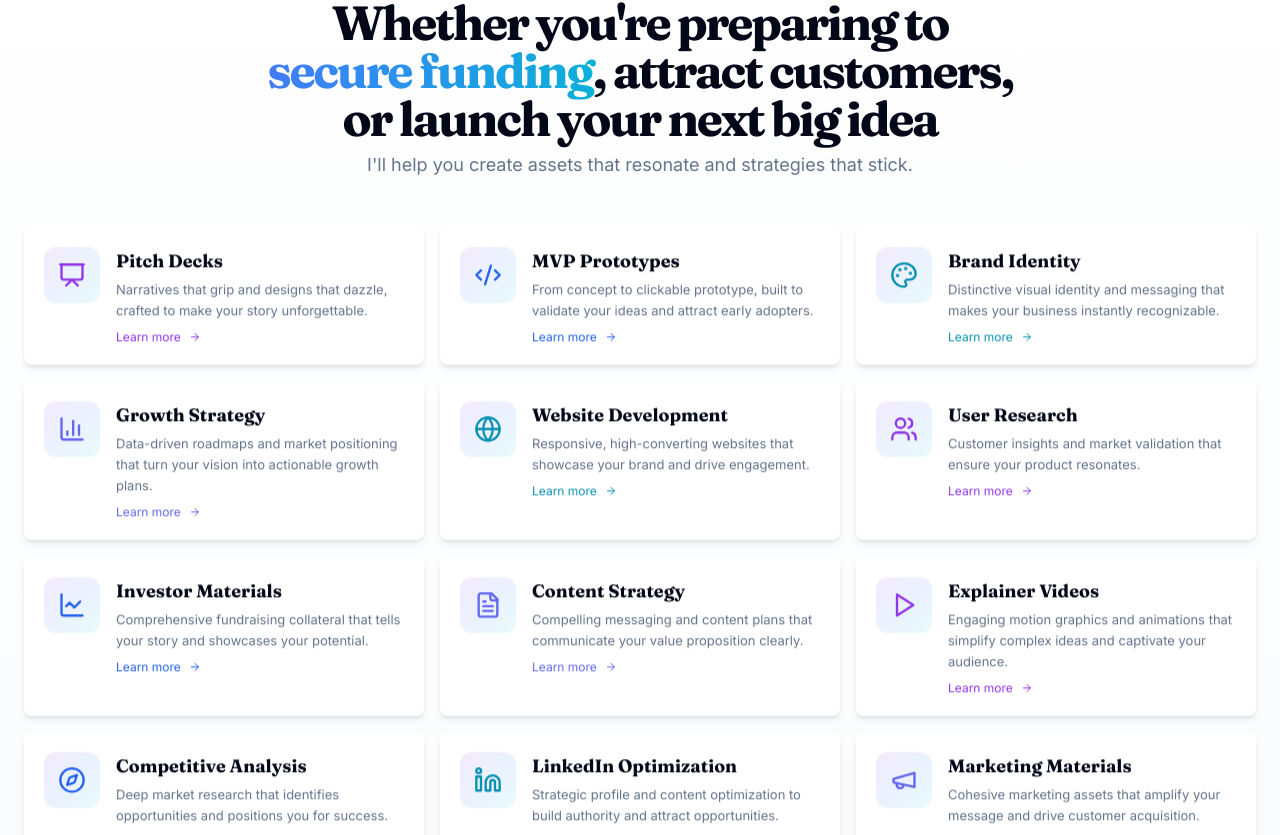
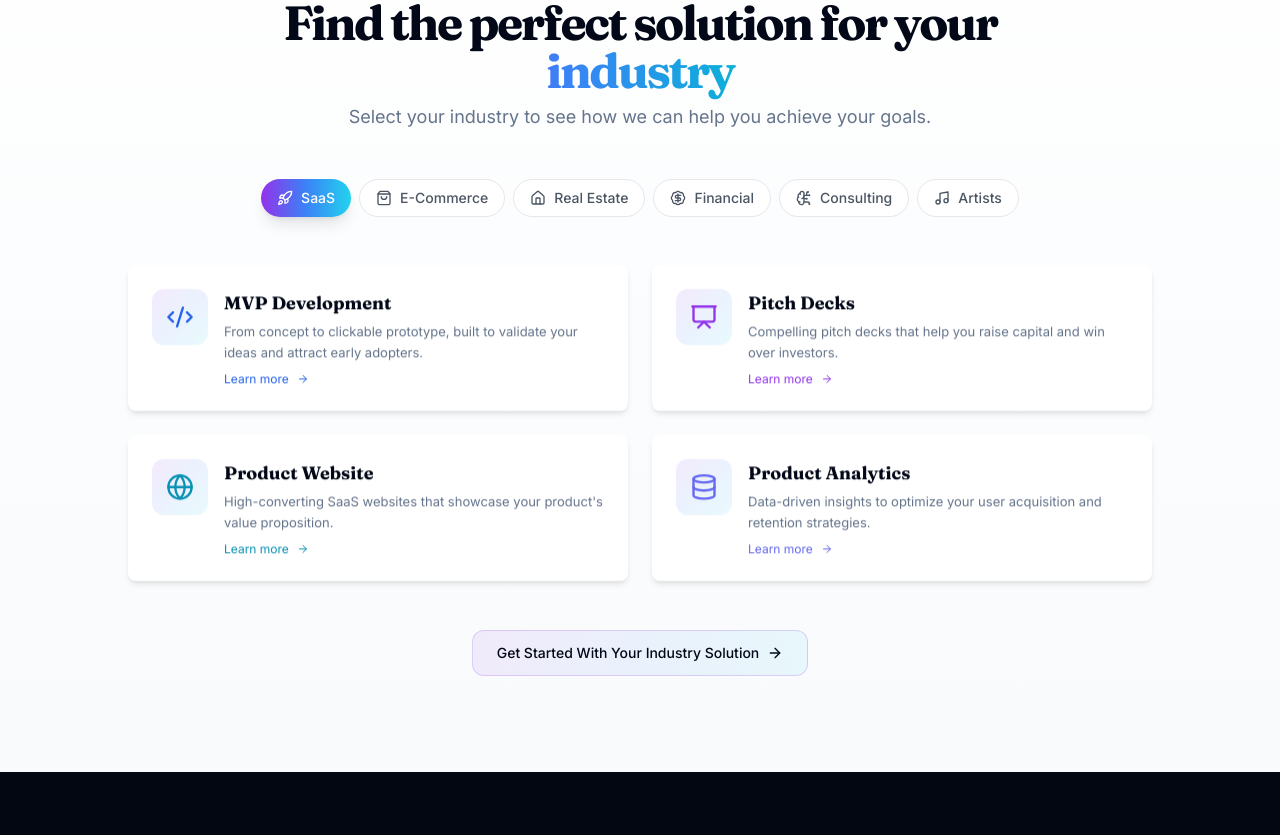
Before and after one commit to bsegev/nextstage-3.0, a Next.js app: page / in a window 1280 px wide. Shown: the part 2858-3693 px from the top of the page. Built offline with nearby package versions, Linux system fonts and the light colour scheme.

Commit message:
feat: restructure services by industry with tabbed navigation

```diff
--- a/app/components/services.tsx
+++ b/app/components/services.tsx
@@ -1,102 +1,209 @@
 "use client"
 
 import {
-  Presentation,
-  Users,
-  LineChart,
-  Globe,
-  ArrowRight,
-  Palette,
-  Code2,
-  FileText,
-  Play,
-  Compass,
-  Linkedin,
-  Megaphone,
-  BarChart3,
+  Presentation, Users, LineChart, Globe, ArrowRight, Palette,
+  Code2, FileText, Play, Compass, Linkedin, Megaphone,
+  Building2, ShoppingBag, Home, BadgeDollarSign, BrainCircuit, Music,
+  Briefcase, Rocket, BarChart3, PenTool, Video, Instagram,
+  MessageSquare, Target, Zap, Share2, Database, ShieldCheck
 } from "lucide-react"
 import Link from "next/link"
 import { motion } from "framer-motion"
 import { useInView } from "framer-motion"
-import { useRef } from "react"
+import { useRef, useState } from "react"
 
-const services = [
+const industries = [
   {
-    icon: Presentation,
-    title: "Pitch Decks",
-    description: "Narratives that grip and designs that dazzle, crafted to make your story unforgettable.",
-    color: "purple",
-  },
+    id: "saas",
+    label: "SaaS",
+    icon: Rocket,
+    services: [
       {
         icon: Code2,
-    title: "MVP Prototypes",
+        title: "MVP Development",
         description: "From concept to clickable prototype, built to validate your ideas and attract early adopters.",
         color: "blue",
       },
       {
-    icon: Palette,
-    title: "Brand Identity",
-    description: "Distinctive visual identity and messaging that makes your business instantly recognizable.",
+        icon: Presentation,
+        title: "Pitch Decks",
+        description: "Compelling pitch decks that help you raise capital and win over investors.",
+        color: "purple",
+      },
+      {
+        icon: Globe,
+        title: "Product Website",
+        description: "High-converting SaaS websites that showcase your product's value proposition.",
         color: "cyan",
       },
       {
-    icon: BarChart3,
-    title: "Growth Strategy",
-    description: "Data-driven roadmaps and market positioning that turn your vision into actionable growth plans.",
+        icon: Database,
+        title: "Product Analytics",
+        description: "Data-driven insights to optimize your user acquisition and retention strategies.",
         color: "indigo",
+      }
+    ]
   },
   {
+    id: "ecommerce",
+    label: "E-Commerce",
+    icon: ShoppingBag,
+    services: [
+      {
         icon: Globe,
-    title: "Website Development",
-    description: "Responsive, high-converting websites that showcase your brand and drive engagement.",
+        title: "Store Design",
+        description: "Beautiful, conversion-optimized online stores that drive sales.",
+        color: "purple",
+      },
+      {
+        icon: Target,
+        title: "Marketing Strategy",
+        description: "Customer acquisition and retention strategies that grow your brand.",
+        color: "blue",
+      },
+      {
+        icon: Instagram,
+        title: "Social Media",
+        description: "Engaging social content that builds brand awareness and drives traffic.",
         color: "cyan",
       },
       {
-    icon: Users,
-    title: "User Research",
-    description: "Customer insights and market validation that ensure your product resonates.",
+        icon: Share2,
+        title: "Email Marketing",
+        description: "Automated email campaigns that nurture leads and boost sales.",
+        color: "indigo",
+      }
+    ]
+  },
+  {
+    id: "real-estate",
+    label: "Real Estate",
+    icon: Home,
+    services: [
+      {
+        icon: Globe,
+        title: "Property Websites",
+        description: "Stunning property showcase websites that attract qualified buyers.",
         color: "purple",
       },
       {
-    icon: LineChart,
-    title: "Investor Materials",
-    description: "Comprehensive fundraising collateral that tells your story and showcases your potential.",
+        icon: Video,
+        title: "Virtual Tours",
+        description: "Immersive property tours that bring listings to life.",
         color: "blue",
       },
       {
-    icon: FileText,
-    title: "Content Strategy",
-    description: "Compelling messaging and content plans that communicate your value proposition clearly.",
-    color: "indigo",
+        icon: PenTool,
+        title: "Brand Identity",
+        description: "Professional branding that builds trust with clients.",
+        color: "cyan",
       },
       {
-    icon: Play,
-    title: "Explainer Videos",
-    description: "Engaging motion graphics and animations that simplify complex ideas and captivate your audience.",
+        icon: Linkedin,
+        title: "Agent Profiles",
+        description: "Optimized online presence to establish authority in your market.",
+        color: "indigo",
+      }
+    ]
+  },
+  {
+    id: "financial",
+    label: "Financial",
+    icon: BadgeDollarSign,
+    services: [
+      {
+        icon: ShieldCheck,
+        title: "Trust Building",
+        description: "Professional web presence that establishes credibility and authority.",
         color: "purple",
       },
       {
-    icon: Compass,
-    title: "Competitive Analysis",
-    description: "Deep market research that identifies opportunities and positions you for success.",
+        icon: Presentation,
+        title: "Client Decks",
+        description: "Persuasive presentation materials for client meetings and pitches.",
+        color: "blue",
+      },
+      {
+        icon: BarChart3,
+        title: "Performance Reports",
+        description: "Clear, engaging reports that communicate value to clients.",
+        color: "cyan",
+      },
+      {
+        icon: MessageSquare,
+        title: "Communication",
+        description: "Effective client communication strategies and materials.",
+        color: "indigo",
+      }
+    ]
+  },
+  {
+    id: "consulting",
+    label: "Consulting",
+    icon: BrainCircuit,
+    services: [
+      {
+        icon: Globe,
+        title: "Authority Website",
+        description: "Professional web presence that positions you as an industry expert.",
+        color: "purple",
+      },
+      {
+        icon: FileText,
+        title: "Case Studies",
+        description: "Compelling case studies that showcase your impact and results.",
         color: "blue",
       },
       {
         icon: Linkedin,
-    title: "LinkedIn Optimization",
-    description: "Strategic profile and content optimization to build authority and attract opportunities.",
+        title: "LinkedIn Strategy",
+        description: "LinkedIn optimization to attract high-value clients.",
+        color: "cyan",
+      },
+      {
+        icon: Presentation,
+        title: "Sales Decks",
+        description: "Persuasive presentations that win new business.",
+        color: "indigo",
+      }
+    ]
+  },
+  {
+    id: "artists",
+    label: "Artists",
+    icon: Music,
+    services: [
+      {
+        icon: Globe,
+        title: "Artist Website",
+        description: "Creative portfolios that showcase your work and attract opportunities.",
+        color: "purple",
+      },
+      {
+        icon: Play,
+        title: "EPK & Media Kit",
+        description: "Professional press kits that get you noticed by industry gatekeepers.",
+        color: "blue",
+      },
+      {
+        icon: Instagram,
+        title: "Social Strategy",
+        description: "Engaging social presence that grows your audience.",
         color: "cyan",
       },
       {
         icon: Megaphone,
-    title: "Marketing Materials",
-    description: "Cohesive marketing assets that amplify your message and drive customer acquisition.",
+        title: "Release Strategy",
+        description: "Strategic promotion plans for your releases and projects.",
         color: "indigo",
-  },
+      }
+    ]
+  }
 ]
 
 export function Services() {
-  const sectionRef = useRef(null)
+  const [activeIndustry, setActiveIndustry] = useState<string>(industries[0].id)
+  const sectionRef = useRef<HTMLElement>(null)
   const isInView = useInView(sectionRef, {
     amount: "some",
     margin: "0px 0px -20% 0px",
@@ -140,16 +247,39 @@ export function Services() {
               What NextStage Builds For You
             </div>
             <h2 className="text-3xl font-bold tracking-tighter sm:text-4xl md:text-5xl font-serif overflow-visible">
-              Whether you&apos;re preparing to <span className="animated-gradient">secure funding</span>, attract
-              customers, or launch your next big idea
+              Find the perfect solution for your <span className="animated-gradient">industry</span>
             </h2>
             <p className="text-muted-foreground md:text-lg">
-              I&apos;ll help you create assets that resonate and strategies that stick.
+              Select your industry to see how we can help you achieve your goals.
             </p>
           </div>
         </div>
-        <div className="grid grid-cols-1 sm:grid-cols-2 lg:grid-cols-3 gap-4 max-w-7xl mx-auto">
-          {services.map((service, index) => {
+
+        {/* Industry Tabs */}
+        <div className="flex flex-wrap justify-center gap-2 mb-12">
+          {industries.map((industry) => {
+            const Icon = industry.icon
+            return (
+              <button
+                key={industry.id}
+                onClick={() => setActiveIndustry(industry.id)}
+                className={`flex items-center gap-2 px-4 py-2 rounded-full text-sm font-medium transition-all duration-300 ${
+                  activeIndustry === industry.id
+                    ? 'bg-gradient-to-r from-purple-600 via-blue-500 to-cyan-400 text-white shadow-lg'
+                    : 'bg-white hover:bg-slate-50 text-gray-600 hover:text-gray-900 border border-gray-200'
+                }`}
+              >
+                <Icon className="w-4 h-4" />
+                {industry.label}
+              </button>
+            )
+          })}
+        </div>
+
+        {/* Services Grid */}
+        <div className="grid grid-cols-1 sm:grid-cols-2 lg:grid-cols-2 gap-6 max-w-5xl mx-auto">
+          {industries.find(i => i.id === activeIndustry)?.services.map((service, index) => {
+            const Icon = service.icon
             const colorClass = service.color === "purple" ? "text-purple-600"
               : service.color === "blue" ? "text-blue-600"
               : service.color === "cyan" ? "text-cyan-600"
@@ -159,13 +289,13 @@ export function Services() {
                 key={index}
                 variants={cardVariants}
                 custom={index}
-                className="group relative overflow-hidden rounded-lg bg-white p-5 shadow-md transition-all hover:shadow-lg"
+                className="group relative overflow-hidden rounded-lg bg-white p-6 shadow-md transition-all hover:shadow-lg"
                 style={{ willChange: "opacity, transform" }}
               >
                 <div className="flex gap-4">
                   <div className="flex-shrink-0">
                     <div className="inline-flex h-14 w-14 items-center justify-center rounded-xl bg-gradient-to-br from-purple-600/10 via-blue-500/10 to-cyan-400/10">
-                      <service.icon className={`h-7 w-7 ${colorClass}`} />
+                      <Icon className={`h-7 w-7 ${colorClass}`} />
                     </div>
                   </div>
                   <div className="flex-1 min-w-0">
@@ -180,26 +310,21 @@ export function Services() {
               </motion.div>
             )
           })}
+        </div>
+
+        {/* Contact CTA */}
         <motion.div
           variants={cardVariants}
-            className="group relative overflow-hidden rounded-lg bg-gradient-to-br from-purple-600/[0.04] via-blue-500/[0.04] to-cyan-400/[0.04] p-8 md:p-10 col-span-full lg:col-span-3 flex items-center justify-center hover:from-purple-600/[0.08] hover:via-blue-500/[0.08] hover:to-cyan-400/[0.08] transition-all duration-300"
-            style={{ willChange: "opacity, transform" }}
+          className="mt-12 text-center"
         >
-            <div className="text-center">
-              <p className="text-2xl font-serif mb-3 bg-clip-text text-transparent bg-gradient-to-r from-purple-600 via-blue-500 to-cyan-400">And More...</p>
-              <p className="text-[15px] text-muted-foreground max-w-md mx-auto leading-relaxed">
-                Every business is unique. Let&apos;s discuss your specific needs and craft a custom solution that drives results.
-              </p>
           <Link
             href="#contact"
-                className="inline-flex items-center justify-center space-x-2 mt-5 px-6 py-2.5 text-[13px] font-medium border rounded-xl border-purple-600/20 hover:border-purple-600 bg-gradient-to-r from-purple-600/[0.08] via-blue-500/[0.08] to-cyan-400/[0.08] hover:from-purple-600 hover:via-blue-500 hover:to-cyan-400 hover:text-white transition-all duration-300 group"
+            className="inline-flex items-center justify-center space-x-2 px-6 py-3 text-sm font-medium border rounded-xl border-purple-600/20 hover:border-purple-600 bg-gradient-to-r from-purple-600/[0.08] via-blue-500/[0.08] to-cyan-400/[0.08] hover:from-purple-600 hover:via-blue-500 hover:to-cyan-400 hover:text-white transition-all duration-300 group"
           >
-                <span>Schedule a consultation</span>
+            <span>Get Started With Your Industry Solution</span>
             <ArrowRight className="h-4 w-4 group-hover:translate-x-0.5 transition-transform duration-150" />
           </Link>
-            </div>
         </motion.div>
-        </div>
       </motion.div>
     </section>
   )
```
Lines whose indentation alone changed are shown as unchanged.
